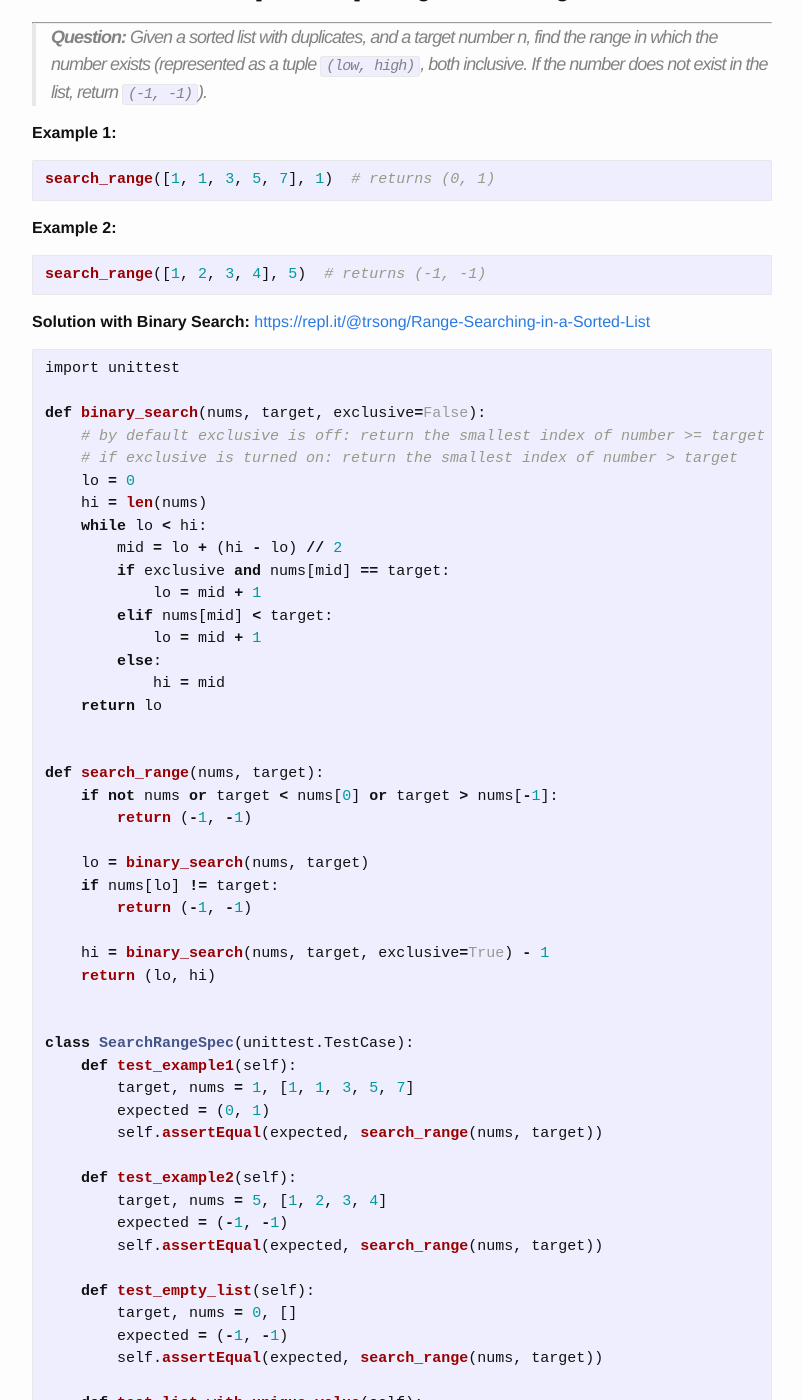
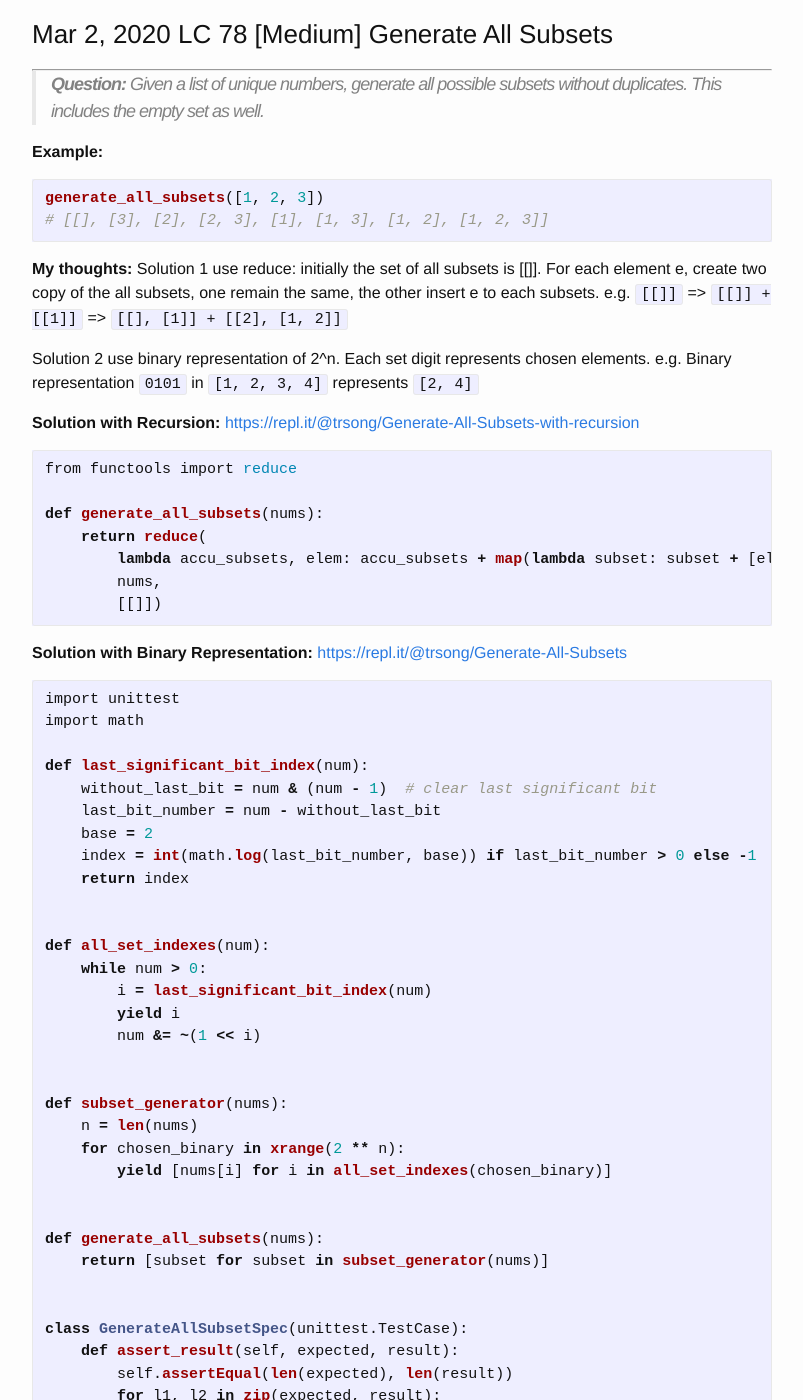
Before and after one commit to trsong/trsong.github.io, a Jekyll site: the page built from _posts/2020-02-01-DailyQuestionsFeb.md, in a window 1280 px wide and 1400 px high, scrolled down 1517 px. Shown: the whole window, without its empty margins (238-1041 px from the left). Built offline with Jekyll 4.4.1, drawn with Linux system fonts in a browser that asks for light colours; some of the changed text lies outside the part shown.

Commit message:
Add Solution to Mar 2 Question

````diff
--- a/_posts/2020-02-01-DailyQuestionsFeb.md
+++ b/_posts/2020-02-01-DailyQuestionsFeb.md
@@ -18,8 +18,18 @@ categories: Python/Java
 
 **Java Playground:** [https://repl.it/languages/java](https://repl.it/languages/java)
 
-
-### Mar 2, 2020 [Medium] Generate All Subsets
+### Mar 3, 2020 [Hard] Unique Sum Combinations
+---
+> **Question:** Given a list of numbers and a target number, find all possible unique subsets of the list of numbers that sum up to the target number. The numbers will all be positive numbers.
+
+**Example:**
+```py
+sum_combinations([10, 1, 2, 7, 6, 1, 5], 8)
+# returns [(2, 6), (1, 1, 6), (1, 2, 5), (1, 7)]
+# order doesn't matter
+```
+
+### Mar 2, 2020 LC 78 [Medium] Generate All Subsets
 ---
 > **Question:** Given a list of unique numbers, generate all possible subsets without duplicates. This includes the empty set as well.
 
@@ -28,6 +38,97 @@ categories: Python/Java
 generate_all_subsets([1, 2, 3])
 # [[], [3], [2], [2, 3], [1], [1, 3], [1, 2], [1, 2, 3]]
 ```
+
+**My thoughts:** Solution 1 use reduce: initially the set of all subsets is [[]]. For each element e, create two copy of the all subsets, one remain the same, the other insert e to each subsets. e.g. `[[]]` => `[[]] + [[1]]` => `[[], [1]] + [[2], [1, 2]]`
+
+Solution 2 use binary representation of 2^n. Each set digit represents chosen elements. e.g. Binary representation `0101` in `[1, 2, 3, 4]` represents `[2, 4]`
+
+**Solution with Recursion:** [https://repl.it/@trsong/Generate-All-Subsets-with-recursion](https://repl.it/@trsong/Generate-All-Subsets-with-recursion)
+```py
+from functools import reduce
+
+def generate_all_subsets(nums):
+    return reduce(
+        lambda accu_subsets, elem: accu_subsets + map(lambda subset: subset + [elem], accu_subsets),
+        nums,
+        [[]])
+```
+
+**Solution with Binary Representation:** [https://repl.it/@trsong/Generate-All-Subsets](https://repl.it/@trsong/Generate-All-Subsets)
+```py
+import unittest
+import math
+
+def last_significant_bit_index(num):
+    without_last_bit = num & (num - 1)  # clear last significant bit
+    last_bit_number = num - without_last_bit
+    base = 2
+    index = int(math.log(last_bit_number, base)) if last_bit_number > 0 else -1
+    return index
+
+
+def all_set_indexes(num):
+    while num > 0:
+        i = last_significant_bit_index(num)
+        yield i
+        num &= ~(1 << i)
+
+
+def subset_generator(nums):
+    n = len(nums)
+    for chosen_binary in xrange(2 ** n):
+        yield [nums[i] for i in all_set_indexes(chosen_binary)]
+
+
+def generate_all_subsets(nums):
+    return [subset for subset in subset_generator(nums)]
+
+
+class GenerateAllSubsetSpec(unittest.TestCase):
+    def assert_result(self, expected, result):
+        self.assertEqual(len(expected), len(result))
+        for l1, l2 in zip(expected, result):
+            l1.sort()
+            l2.sort()
+        expected.sort()
+        result.sort()
+        self.assertEqual(expected, result)
+
+    def test_example(self):
+        nums = [1, 2, 3]
+        expected = [[], [3], [2], [2, 3], [1], [1, 3], [1, 2], [1, 2, 3]]
+        self.assert_result(expected, generate_all_subsets(nums))
+
+    def test_empty_list(self):
+        nums = []
+        expected = [[]]
+        self.assert_result(expected, generate_all_subsets(nums))
+
+    def test_one_elem_list(self):
+        nums = [1]
+        expected = [[], [1]]
+        self.assert_result(expected, generate_all_subsets(nums))
+
+    def test_two_elem_list(self):
+        nums = [1, 2]
+        expected = [[1], [2], [1, 2], []]
+        self.assert_result(expected, generate_all_subsets(nums))
+
+    def test_four_elem_list(self):
+        nums = [1, 2, 3, 4]
+        expected = [
+            [],
+            [1], [2], [3],  [4],
+            [1, 2], [1, 3], [2, 3], [1, 4], [2, 4], [3, 4],
+            [1, 2, 3], [1, 2, 4], [1, 3, 4], [2, 3, 4], [1, 2, 3, 4]
+        ]
+        self.assert_result(expected, generate_all_subsets(nums))
+
+
+if __name__ == '__main__':
+    unittest.main(exit=False)
+```
+
 
 ### Mar 1, 2020 LC 34 [Medium] Range Searching in a Sorted List
 ---
````
